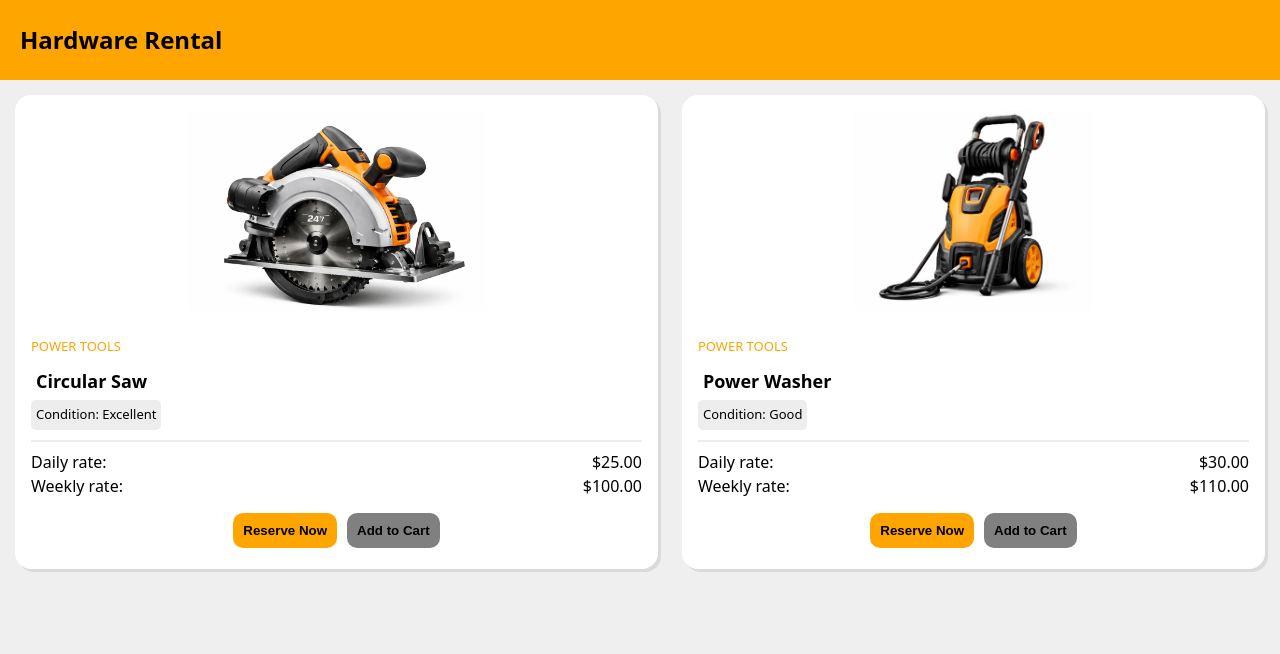
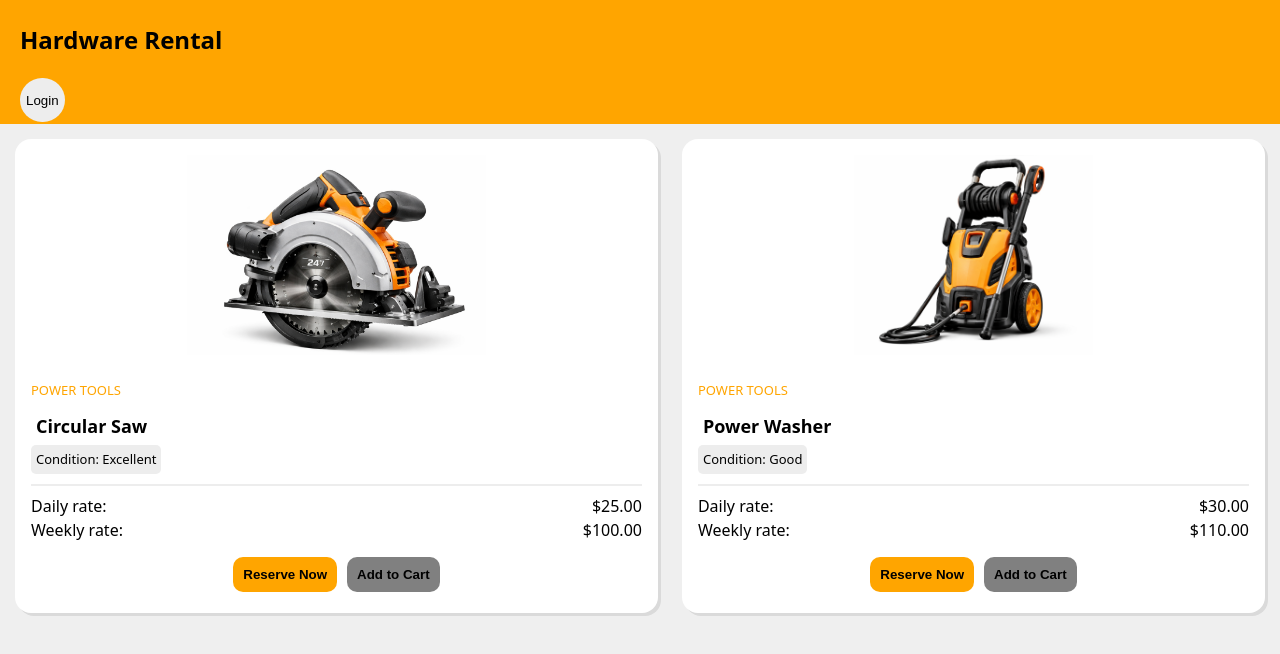
Before and after one commit to alxroum/HardwareStoreRentalSystem, a React (Vite) app in the folder hardware-rental/: page / in a window 1280 px wide. Shown: the top 654 px of the page. Built offline with nearby package versions, Linux system fonts and the light colour scheme.

Commit message:
launch.json and updated hardware-rental.

```diff
--- a/hardware-rental/src/App.css
+++ b/hardware-rental/src/App.css
@@ -17,7 +17,12 @@ nav {
   text-align: left;
 }
 
-
+#login-button {
+  background-color: rgb(237, 237, 237);
+  border: none;
+  aspect-ratio: 1/1;
+  border-radius: 5em;
+}
 
 
 
--- a/hardware-rental/src/App.jsx
+++ b/hardware-rental/src/App.jsx
@@ -29,9 +29,13 @@ function App() {
 
       <nav>
         <h2>Hardware Rental</h2>
+        <button id="login-button">Login</button>
       </nav>
 
       <div id="content">
+
+
+
         <div id="card_001" className="card">
           <div className='top-half'>
             <img className="item-image" src={circularSaw}></img>
```
Also changed, not shown: 1 other file (tests, documents, lock files or other folders).
